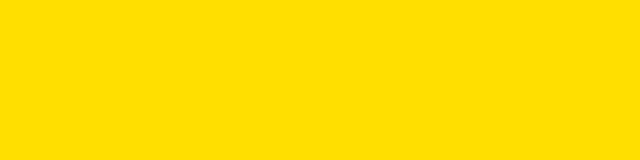
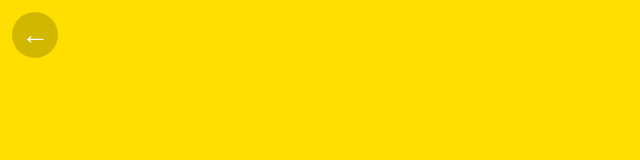
Before and after one commit to ceesthijssen-rgb/varcel60, a plain HTML site: page index.html in a window 1280 px wide. Both pictures are taken after a click on the button "GEEL". Shown: the whole page, without its empty margins (0-640 px from the left). Drawn offline with Linux system fonts and the light colour scheme.

Commit message:
Add files via upload

```diff
--- a/index.html
+++ b/index.html
@@ -20,7 +20,7 @@
     .subtitle{font-size:.9rem;color:#e8c877}.choices{display:flex;gap:16px;width:min(100%,440px);margin-top:14px}.choice{flex:1;min-height:160px;border:0;border-radius:22px;font-size:1.4rem;font-weight:850;cursor:pointer;touch-action:manipulation;box-shadow:0 8px 25px #0004}
     .yellow{background:#ffdf00;color:#171717}.red{background:#f00018;color:#fff}.hint{font-size:.85rem;max-width:330px;line-height:1.5}
     #card{position:fixed;inset:0;width:100%;height:100%;height:100dvh;display:none;border:0;padding:0;margin:0;cursor:pointer;touch-action:manipulation;z-index:10}
-    #card.active{display:block}#card.yellow{background:#ffdf00}#card.red{background:#f00018}
+    #card.active{display:block}#backButton{position:fixed;top:calc(12px + env(safe-area-inset-top));left:12px;z-index:20;width:46px;height:46px;border:0;border-radius:50%;background:rgba(0,0,0,.18);color:#fff;font-size:28px;display:none;cursor:pointer;touch-action:manipulation}#backButton.active{display:block}#card.yellow{background:#ffdf00}#card.red{background:#f00018}
     .choice:focus-visible,#card:focus-visible{outline:4px solid #fff;outline-offset:3px}
   </style>
 </head>
@@ -37,13 +37,16 @@
     <p class="hint">Tik op de kaart om terug te gaan.</p>
   </main>
   <button id="card" type="button" aria-label="Tik om terug te gaan naar kaartkeuze"></button>
+  <button id="backButton" type="button" aria-label="Terug naar het beginscherm">&#8592;</button>
   <script>
     const card=document.getElementById('card');
     const home=document.getElementById('home');
-    function showCard(color){card.className='active '+color;card.setAttribute('aria-label',(color==='yellow'?'Gele':'Rode')+' kaart. Tik om terug te gaan.');home.hidden=true;document.querySelector('meta[name="theme-color"]').content=color==='yellow'?'#ffdf00':'#f00018';}
-    function back(){card.className='';home.hidden=false;document.querySelector('meta[name="theme-color"]').content='#141923';}
+    const backButton=document.getElementById('backButton');
+    function showCard(color){backButton.classList.add('active');card.className='active '+color;card.setAttribute('aria-label',(color==='yellow'?'Gele':'Rode')+' kaart. Tik om terug te gaan.');home.hidden=true;document.querySelector('meta[name="theme-color"]').content=color==='yellow'?'#ffdf00':'#f00018';}
+    function back(){backButton.classList.remove('active');card.className='';home.hidden=false;document.querySelector('meta[name="theme-color"]').content='#141923';}
     document.querySelectorAll('[data-color]').forEach(btn=>btn.addEventListener('click',()=>showCard(btn.dataset.color)));
     card.addEventListener('click',back);
+    backButton.addEventListener('click',back);
     document.addEventListener('keydown',e=>{if(e.key==='Escape'&&card.classList.contains('active'))back();});
     if('serviceWorker' in navigator)window.addEventListener('load',()=>navigator.serviceWorker.register('./sw.js').catch(()=>{}));
   </script>
--- a/sw.js
+++ b/sw.js
@@ -1,4 +1,4 @@
-const CACHE='varcel60-v1';const FILES=['./','./index.html','./manifest.webmanifest','./icon.svg','./icon-192.png','./icon-512.png','./apple-touch-icon.png'];
+const CACHE='varcel60-v2';const FILES=['./','./index.html','./manifest.webmanifest','./icon.svg','./icon-192.png','./icon-512.png','./apple-touch-icon.png'];
 self.addEventListener('install',event=>{event.waitUntil(caches.open(CACHE).then(cache=>cache.addAll(FILES)).then(()=>self.skipWaiting()));});
 self.addEventListener('activate',event=>{event.waitUntil(caches.keys().then(keys=>Promise.all(keys.filter(k=>k!==CACHE).map(k=>caches.delete(k)))).then(()=>self.clients.claim()));});
-self.addEventListener('fetch',event=>{if(event.request.method!=='GET')return;event.respondWith(caches.match(event.request).then(cached=>cached||fetch(event.request)));});
+self.addEventListener('fetch',event=>{if(event.request.method!=='GET')return;event.respondWith(fetch(event.request).then(response=>{if(response.ok){const copy=response.clone();caches.open(CACHE).then(cache=>cache.put(event.request,copy));}return response;}).catch(()=>caches.match(event.request)));});
```
